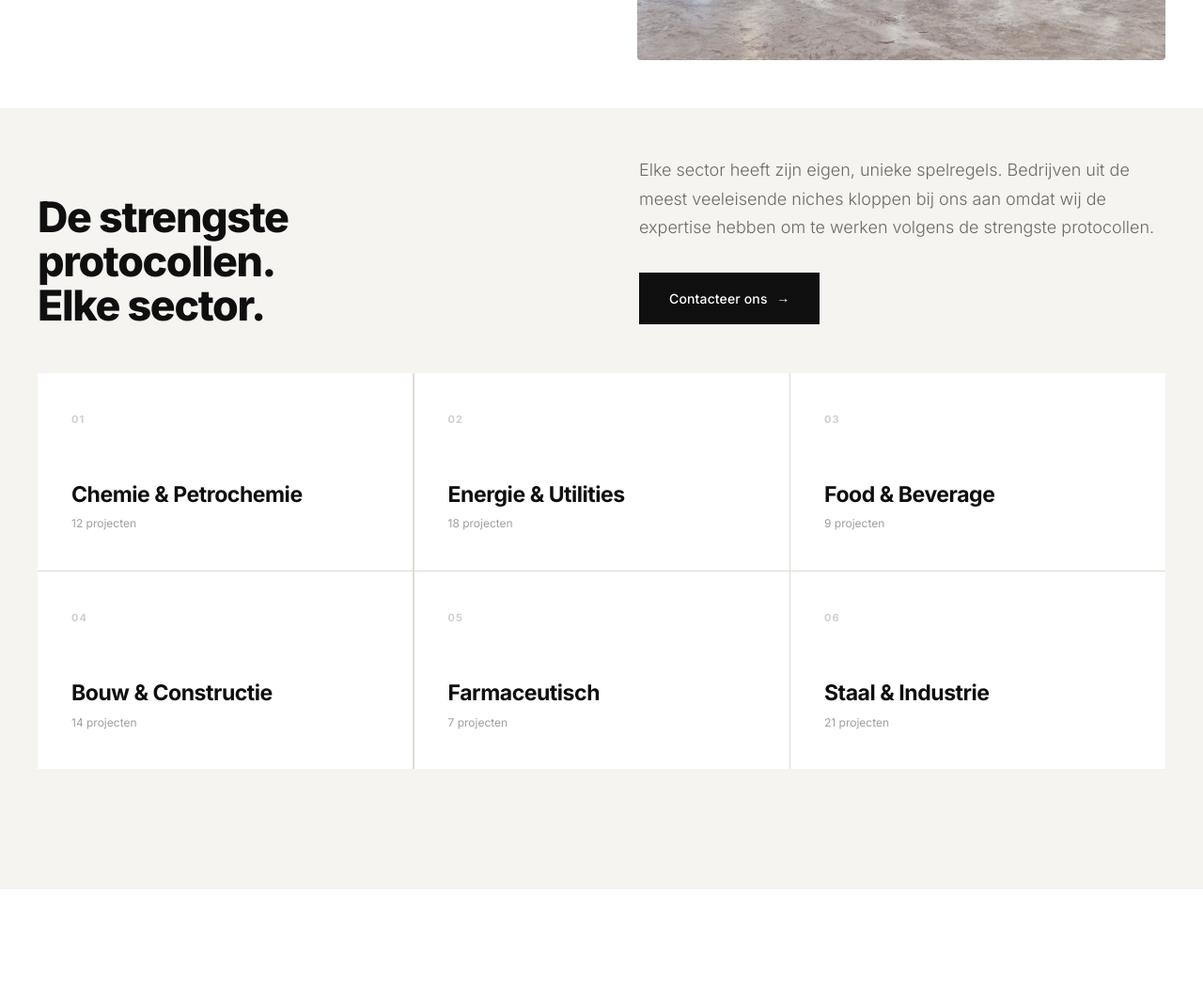
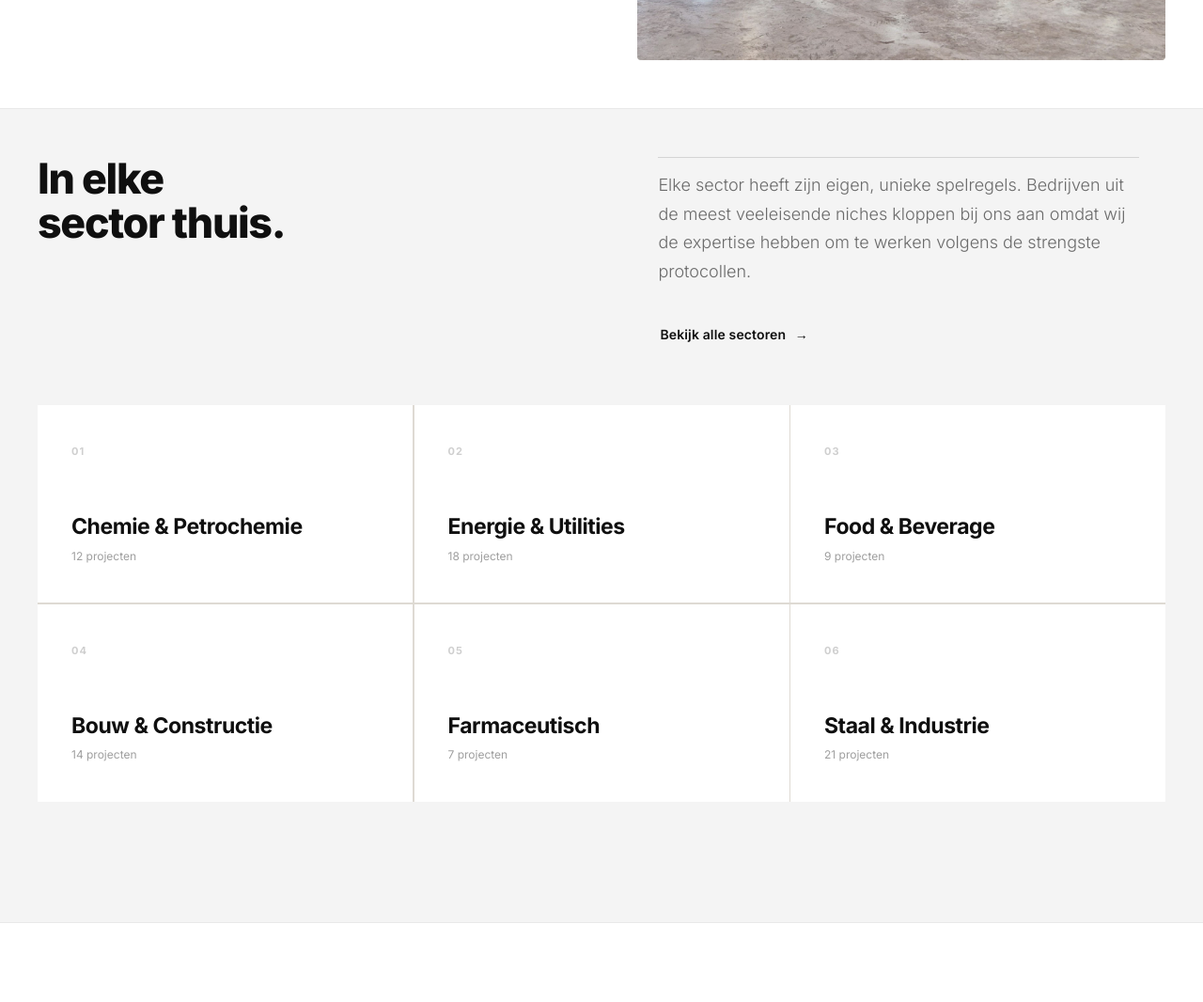
Before and after one commit to JIDcreations/GrootePrototype, a plain HTML site: page index.html in a window 1280 px wide. Shown: the part 1317-2383 px from the top of the page at 94% size. Drawn offline with nearby package versions, Linux system fonts and the light colour scheme.

Commit message:
simpel houden

```diff
--- a/css/style.css
+++ b/css/style.css
@@ -11,8 +11,8 @@
 :root {
   /* Color palette */
   --c-white:         #FFFFFF;
-  --c-off-white:     #F5F4F0;
-  --c-surface:       #ECEAE5;
+  --c-off-white:     #F6F6F6;
+  --c-surface:       #EFEFEF;
   --c-ink:           #0F0F0F;
   --c-ink-80:        rgba(15,15,15,0.8);
   --c-ink-60:        rgba(15,15,15,0.6);
@@ -406,13 +406,12 @@ html:has(.page-hero) .nav__hamburger span { background: var(--c-ink); }
 .hero__overlay {
   position: absolute;
   inset: 0;
-  background:
-    linear-gradient(
-      160deg,
-      rgba(0,0,0,0.12) 0%,
-      rgba(0,0,0,0.35) 40%,
-      rgba(0,0,0,0.78) 100%
-    );
+  background: linear-gradient(
+    to top,
+    rgba(0,0,0,0.62) 0%,
+    rgba(0,0,0,0.18) 60%,
+    rgba(0,0,0,0.08) 100%
+  );
   z-index: 1;
 }
 
@@ -766,19 +765,38 @@ html:has(.page-hero) .nav__hamburger span { background: var(--c-ink); }
 /* ============================================================
    SECTOREN
    ============================================================ */
+.sectoren-section {
+  background: #F4F4F4;
+  border-block: 1px solid #E8E8E8;
+}
+
 .sectoren__header {
   display: grid;
-  grid-template-columns: 1fr 1fr;
-  gap: var(--sp-10);
-  align-items: end;
+  grid-template-columns: minmax(0, 1.05fr) minmax(18rem, 0.95fr);
+  gap: clamp(2rem, 5vw, 5rem);
+  align-items: start;
   margin-block-end: var(--sp-12);
 }
 
 .sectoren__header-actions {
   display: flex;
-  justify-content: flex-end;
-  align-items: flex-end;
-  padding-block-end: 4px;
+  justify-content: flex-start;
+  align-items: flex-start;
+}
+
+.sectoren__intro {
+  max-width: 32rem;
+  padding-block-start: 0.875rem;
+  border-block-start: 1px solid rgba(15,15,15,0.14);
+}
+
+.sectoren__lead {
+  margin-block-end: 1.5rem;
+  max-width: none;
+}
+
+.sectoren__cta {
+  font-weight: 600;
 }
 
 .sectoren__grid {
--- a/index.html
+++ b/index.html
@@ -84,11 +84,6 @@
       <div class="hero__overlay" aria-hidden="true"></div>
 
       <div class="container hero__content">
-        <div class="hero__label">
-          <span class="hero__label-line" aria-hidden="true"></span>
-          <span class="hero__label-text">Familiebedrijf · Opgericht 1984 · Antwerpen</span>
-        </div>
-
         <h1 class="hero__headline">
           Moving in <br> the right <br> direction
         </h1>
@@ -106,11 +101,6 @@
             Bekijk onze projecten
           </a>
         </div>
-      </div>
-
-      <div class="hero__scroll" aria-hidden="true">
-        <span class="hero__scroll-label">Scroll</span>
-        <span class="hero__scroll-track"></span>
       </div>
     </section>
 
@@ -177,21 +167,21 @@
     <!-- ============================================================
          IN ELKE SECTOR THUIS
     ============================================================ -->
-    <section class="section section--alt" id="sectoren" aria-labelledby="sectoren-title">
+    <section class="section sectoren-section" id="sectoren" aria-labelledby="sectoren-title">
       <div class="container">
         <div class="sectoren__header">
           <div>
             <h2 class="section-title" id="sectoren-title">
-              De strengste<br>protocollen.<br>Elke sector.
+              In elke<br>sector thuis.
             </h2>
           </div>
           <div class="sectoren__header-actions">
-            <div>
-              <p class="section-lead" style="margin-bottom:2rem;">
+            <div class="sectoren__intro">
+              <p class="section-lead sectoren__lead">
                 Elke sector heeft zijn eigen, unieke spelregels. Bedrijven uit de meest veeleisende niches kloppen bij ons aan omdat wij de expertise hebben om te werken volgens de strengste protocollen.
               </p>
-              <a href="contact.html" class="btn btn--primary">
-                Contacteer ons
+              <a href="sectoren.html" class="btn btn--ghost sectoren__cta">
+                Bekijk alle sectoren
                 <span class="btn__arrow" aria-hidden="true">→</span>
               </a>
             </div>
--- a/js/main.js
+++ b/js/main.js
@@ -53,7 +53,7 @@
     if (typeof gsap === 'undefined') {
       // CSS fallback: simply make elements visible
       const els = document.querySelectorAll(
-        '.hero__label, .hero__headline, .hero__text, .hero__actions, .hero__scroll'
+        '.hero__headline, .hero__text, .hero__actions'
       );
       els.forEach((el, i) => {
         el.style.transition = `opacity 0.8s ease ${i * 0.2}s, transform 0.8s ease ${i * 0.2}s`;
@@ -68,18 +68,14 @@
     gsap.registerPlugin(ScrollTrigger);
 
     const tl = gsap.timeline({ defaults: { ease: 'power3.out' } });
-    const label    = document.querySelector('.hero__label');
     const headline = document.querySelector('.hero__headline');
     const text     = document.querySelector('.hero__text');
     const actions  = document.querySelector('.hero__actions');
-    const scroll   = document.querySelector('.hero__scroll');
 
-    if (label) {
-      tl.to(label,    { opacity: 1, y: 0, duration: 0.9 }, 0.25)
-        .to(headline, { opacity: 1, y: 0, duration: 1.1 }, 0.45)
-        .to(text,     { opacity: 1, y: 0, duration: 0.9 }, 0.7)
-        .to(actions,  { opacity: 1, y: 0, duration: 0.8 }, 0.88)
-        .to(scroll,   { opacity: 1,        duration: 1.2 }, 1.1);
+    if (headline) {
+      tl.to(headline, { opacity: 1, y: 0, duration: 1.1 }, 0.35)
+        .to(text,     { opacity: 1, y: 0, duration: 0.9 }, 0.6)
+        .to(actions,  { opacity: 1, y: 0, duration: 0.8 }, 0.78);
     }
 
     // Scroll-triggered reveals
```
